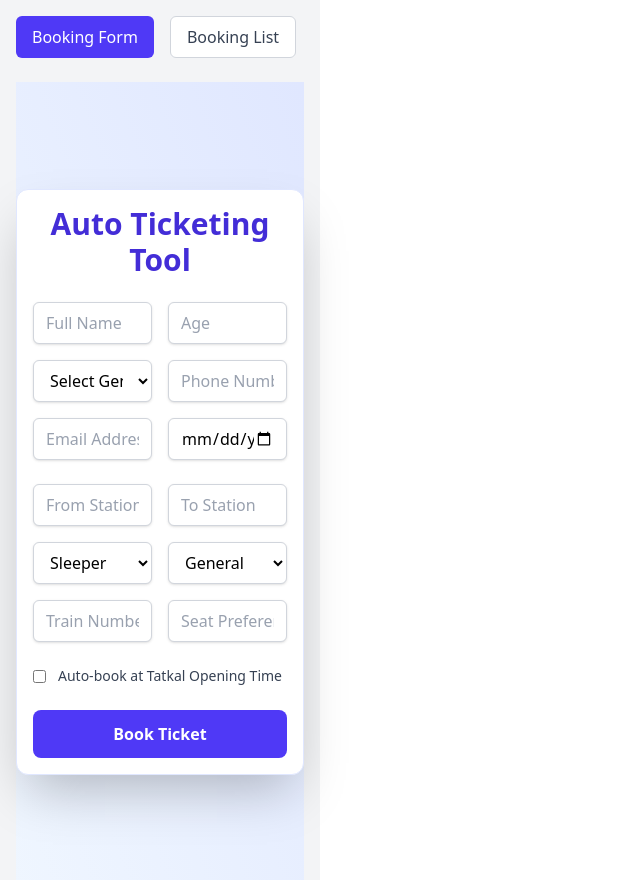
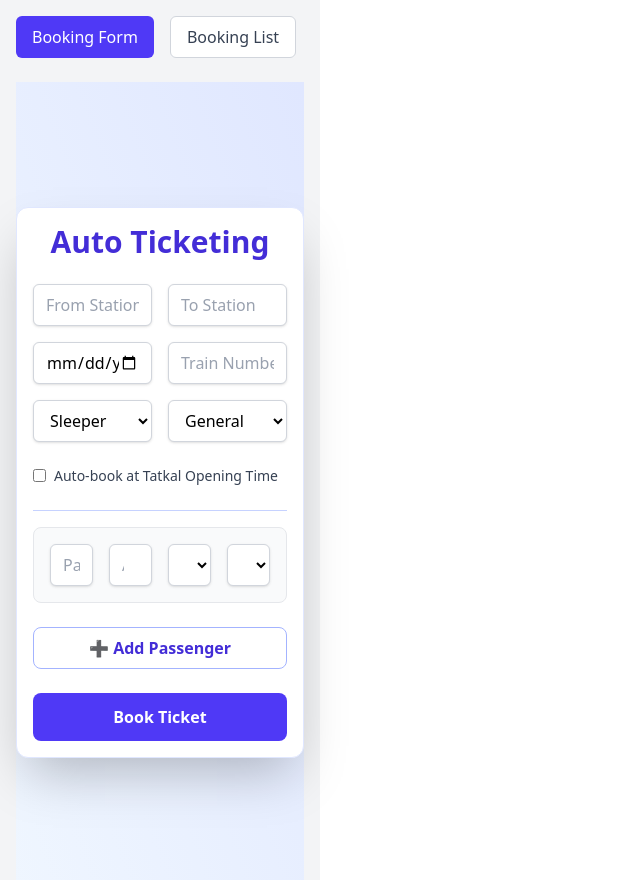
Before and after one commit to Umapathi-Mailapalli002/auto-ticketing, a React (Vite) app: page / in a window 1280 px wide. Shown: the top 880 px of the page, without its empty margins (0-640 px from the left). Built offline with nearby package versions, Linux system fonts and the light colour scheme.

Commit message:
feat: Refactor booking form and list to support multiple passengers and improve data handling

```diff
--- a/src/components/BookingForm.tsx
+++ b/src/components/BookingForm.tsx
@@ -1,84 +1,102 @@
 import { useState, useId } from 'react';
 
 function BookingForm({ onAdd }: { onAdd: () => void }) {
-  const [formData, setFormData] = useState({
-    name: '',
-    age: '',
-    gender: '',
-    email: '',
-    phone: '',
+  const formId = useId();
+  const [sharedData, setSharedData] = useState({
     from: '',
     to: '',
     date: '',
     classType: 'Sleeper',
     quota: 'General',
     trainNumber: '',
-    seatPref: '',
     autoTatkal: false,
   });
-  const formId = useId();
-  const handleChange = (e: React.ChangeEvent<HTMLInputElement | HTMLSelectElement>) => {
+
+  const [passengers, setPassengers] = useState([
+    { name: '', age: '', gender: '', seatPref: '' }
+  ]);
+
+  const inputStyle =
+    'border border-gray-300 bg-white rounded-md px-3 py-2 shadow-sm focus:outline-none focus:ring-2 focus:ring-indigo-200 focus:border-indigo-400 placeholder:text-gray-400 transition w-full';
+
+  const handleSharedChange = (e: React.ChangeEvent<HTMLInputElement | HTMLSelectElement>) => {
     const { name, value, type } = e.target;
-    setFormData((prev) => ({
+    setSharedData((prev) => ({
       ...prev,
       [name]: type === 'checkbox' ? (e.target as HTMLInputElement).checked : value,
     }));
   };
 
+  const handlePassengerChange = (index: number, e: React.ChangeEvent<HTMLInputElement | HTMLSelectElement>) => {
+    const { name, value } = e.target;
+    const updated = [...passengers];
+    updated[index][name] = value;
+    setPassengers(updated);
+  };
+
+  const addPassenger = () => {
+    setPassengers((prev) => [...prev, { name: '', age: '', gender: '', seatPref: '' }]);
+  };
+  const removePassenger = (index: number) => {
+    setPassengers((prev) => prev.filter((_, i) => i !== index));
+  };
+
+
   const handleSubmit = (e: React.FormEvent) => {
     e.preventDefault();
-
-    // Step 1: Get existing bookings
     const existingData = localStorage.getItem('trainBookings');
     const bookings = existingData ? JSON.parse(existingData) : [];
 
-    // Step 2: Check if this booking already exists
-    const isDuplicate = bookings.some(
-      (booking: typeof formData) =>
-        booking.name === formData.name &&
-        booking.phone === formData.phone &&
-        booking.date === formData.date &&
-        booking.from.toLowerCase() === formData.from.toLowerCase() &&
-        booking.to.toLowerCase() === formData.to.toLowerCase()
-    );
+    const generateId = () => Math.random().toString(36).substring(2, 9);
 
-    if (isDuplicate) {
-      alert('This booking already exists.');
-      return;
-    }
+const updatedBookings = [...bookings];
 
-    // Step 3: Save booking if it's new
-    const addBooking = {
-      ...formData,
-      id: formId, // Generate a unique ID for the booking
-    };
-    bookings.push(addBooking);
-    localStorage.setItem('trainBookings', JSON.stringify(bookings));
+if (passengers.length === 1) {
+  const p = passengers[0];
+  const isDuplicate = bookings.some(
+    (b: any) =>
+      !b.passengers && // ensure it's not a group
+      b.name === p.name &&
+      b.date === sharedData.date &&
+      b.from.toLowerCase() === sharedData.from.toLowerCase() &&
+      b.to.toLowerCase() === sharedData.to.toLowerCase()
+  );
 
-    alert('Train booking submitted and saved!');
-    setFormData({
-      name: '',
-      age: '',
-      gender: '',
-      email: '',
-      phone: '',
+  if (!isDuplicate) {
+    updatedBookings.push({ ...sharedData, ...p, id: `${formId}-${p.name}` });
+  }
+} else {
+  // multiple passengers, store as a group
+  const groupId = `grp-${generateId()}`;
+  const passengerList = passengers.map((p, idx) => ({
+    ...p,
+    id: `${groupId}-${idx + 1}`,
+  }));
+
+  updatedBookings.push({
+    groupId,
+    ...sharedData,
+    passengers: passengerList,
+  });
+}
+
+localStorage.setItem('trainBookings', JSON.stringify(updatedBookings));
+
+    alert('Booking submitted!');
+    onAdd();
+
+    // Reset form
+    setSharedData({
       from: '',
       to: '',
       date: '',
       classType: 'Sleeper',
       quota: 'General',
       trainNumber: '',
-      seatPref: '',
       autoTatkal: false,
     });
-    onAdd(); // Notify parent to refresh the booking list
-
-    console.log('Booking saved:', formData);
+    setPassengers([{ name: '', age: '', gender: '', seatPref: '' }]);
   };
-
-
-  const inputStyle =
-    'border border-gray-300 bg-white rounded-md px-3 py-2 shadow-sm focus:outline-none focus:ring-2 focus:ring-indigo-200 focus:border-indigo-400 placeholder:text-gray-400 transition w-full';
 
   return (
     <div className="min-h-screen bg-gradient-to-tr from-blue-50 to-indigo-100 flex items-center justify-center">
@@ -86,141 +104,76 @@ function BookingForm({ onAdd }: { onAdd: () => void }) {
         onSubmit={handleSubmit}
         className="bg-white shadow-2xl rounded-xl p-4 w-full max-w-2xl space-y-6 border border-indigo-100"
       >
-        <h1 className="text-3xl font-extrabold text-center text-indigo-700">Auto Ticketing Tool</h1>
+        <h1 className="text-3xl font-extrabold text-center text-indigo-700">Auto Ticketing</h1>
 
+        {/* Shared Fields */}
         <div className="grid grid-cols-1 md:grid-cols-2 gap-4">
-          <input
-            name="name"
-            type="text"
-            value={formData.name}
-            placeholder="Full Name"
-            required
-            onChange={handleChange}
-            className={inputStyle}
-          />
-          <input
-            name="age"
-            type="number"
-            value={formData.age}
-            placeholder="Age"
-            required
-            onChange={handleChange}
-            className={inputStyle}
-          />
-          <select
-            name="gender"
-            value={formData.gender}
-            required
-            onChange={handleChange}
-            className={inputStyle}
-          >
-            <option value="">Select Gender</option>
-            <option>Male</option>
-            <option>Female</option>
-            <option>Other</option>
-          </select>
-          <input
-            name="phone"
-            type="tel"
-            value={formData.phone}
-            placeholder="Phone Number"
-            required
-            onChange={handleChange}
-            className={inputStyle}
-          />
-          <input
-            name="email"
-            type="email"
-            value={formData.email}
-            placeholder="Email Address"
-            onChange={handleChange}
-            className={inputStyle}
-          />
-          <input
-            name="date"
-            type="date"
-            value={formData.date}
-            required
-            onChange={handleChange}
-            className={inputStyle}
-          />
-        </div>
-
-        <div className="grid grid-cols-1 md:grid-cols-2 gap-4">
-          <input
-            name="from"
-            type="text"
-            value={formData.from}
-            placeholder="From Station"
-            required
-            onChange={handleChange}
-            className={inputStyle}
-          />
-          <input
-            name="to"
-            type="text"
-            value={formData.to}
-            placeholder="To Station"
-            required
-            onChange={handleChange}
-            className={inputStyle}
-          />
-          <select
-            name="classType"
-            value={formData.classType}
-            onChange={handleChange}
-            className={inputStyle}
-          >
+          <input name="from" placeholder="From Station" required value={sharedData.from} onChange={handleSharedChange} className={inputStyle} />
+          <input name="to" placeholder="To Station" required value={sharedData.to} onChange={handleSharedChange} className={inputStyle} />
+          <input name="date" type="date" required value={sharedData.date} onChange={handleSharedChange} className={inputStyle} />
+          <input name="trainNumber" placeholder="Train Number (Optional)" value={sharedData.trainNumber} onChange={handleSharedChange} className={inputStyle} />
+          <select name="classType" value={sharedData.classType} onChange={handleSharedChange} className={inputStyle}>
             <option value="Sleeper">Sleeper</option>
             <option value="3AC">3AC</option>
             <option value="2AC">2AC</option>
             <option value="1AC">1AC</option>
           </select>
-          <select
-            name="quota"
-            value={formData.quota}
-            onChange={handleChange}
-            className={inputStyle}
-          >
+          <select name="quota" value={sharedData.quota} onChange={handleSharedChange} className={inputStyle}>
             <option value="General">General</option>
             <option value="Tatkal">Tatkal</option>
             <option value="Ladies">Ladies</option>
             <option value="Senior Citizen">Senior Citizen</option>
           </select>
-          <input
-            name="trainNumber"
-            type="text"
-            value={formData.trainNumber}
-            placeholder="Train Number (Optional)"
-            onChange={handleChange}
-            className={inputStyle}
-          />
-          <input
-            name="seatPref"
-            type="text"
-            value={formData.seatPref}
-            placeholder="Seat Preference (Optional)"
-            onChange={handleChange}
-            className={inputStyle}
-          />
         </div>
 
-        <div className="flex items-center space-x-3">
-          <input
-            name="autoTatkal"
-            type="checkbox"
-            checked={formData.autoTatkal}
-            onChange={handleChange}
-            className="accent-indigo-600"
-          />
-          <span className="text-sm text-gray-700">Auto-book at Tatkal Opening Time</span>
+        <div className="flex items-center gap-2">
+          <input type="checkbox" name="autoTatkal" checked={sharedData.autoTatkal} onChange={handleSharedChange} />
+          <label className="text-sm text-gray-700">Auto-book at Tatkal Opening Time</label>
         </div>
 
+        <hr className="my-4 border-indigo-200" />
 
-        <button
-          type="submit"
-          className="w-full py-3 bg-indigo-600 text-white font-semibold rounded-lg hover:bg-indigo-700 transition"
-        >
+        {/* Passenger Forms */}
+        <div className="space-y-4">
+          {passengers.map((passenger, idx) => (
+            <div key={idx} className="grid grid-cols-1 md:grid-cols-4 gap-4 items-end relative border border-gray-200 p-4 rounded-lg bg-gray-50">
+              <input name="name" placeholder="Passenger Name" value={passenger.name} onChange={(e) => handlePassengerChange(idx, e)} required className={inputStyle} />
+              <input name="age" type="number" placeholder="Age" value={passenger.age} onChange={(e) => handlePassengerChange(idx, e)} required className={inputStyle} />
+              <select name="gender" value={passenger.gender} onChange={(e) => handlePassengerChange(idx, e)} required className={inputStyle}>
+                <option value="">Gender</option>
+                <option>Male</option>
+                <option>Female</option>
+                <option>Other</option>
+              </select>
+              <select name="seatPref" value={passenger.seatPref} onChange={(e) => handlePassengerChange(idx, e)} className={inputStyle}>
+                <option value="">Seat Pref</option>
+                <option>Lower</option>
+                <option>Middle</option>
+                <option>Upper</option>
+                <option>Side Lower</option>
+                <option>Side Upper</option>
+              </select>
+
+              {/* Remove Button */}
+              {passengers.length > 1 && (
+                <button
+                  type="button"
+                  onClick={() => removePassenger(idx)}
+                  className="absolute top-2 right-2 text-red-500 hover:text-red-700 text-sm"
+                >
+                  ❌ Remove
+                </button>
+              )}
+            </div>
+          ))}
+
+        </div>
+
+        <button type="button" onClick={addPassenger} className="w-full py-2 text-indigo-700 font-semibold border border-indigo-300 rounded-lg hover:bg-indigo-100 transition">
+          ➕ Add Passenger
+        </button>
+
+        <button type="submit" className="w-full py-3 bg-indigo-600 text-white font-semibold rounded-lg hover:bg-indigo-700 transition">
           Book Ticket
         </button>
       </form>
```
Also changed, not shown: src/components/BookingList.tsx (+89 -22 lines).
